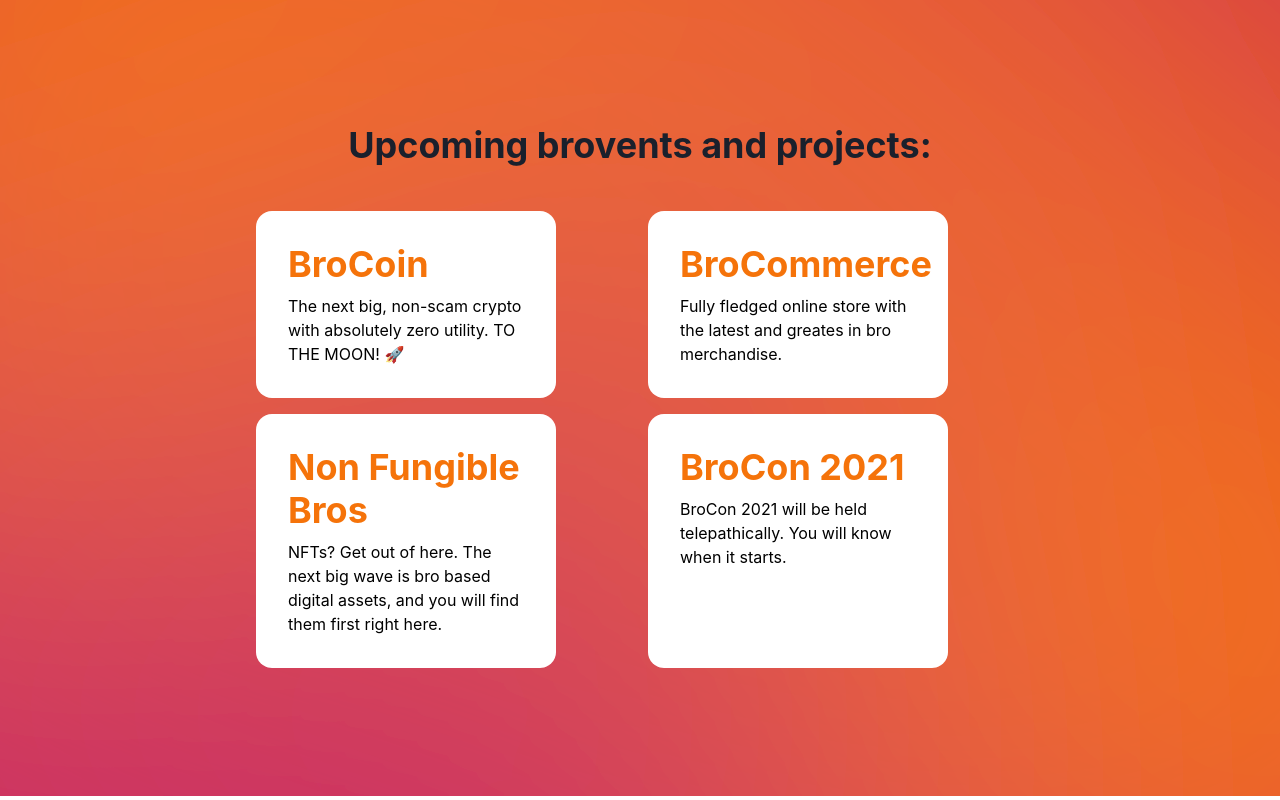
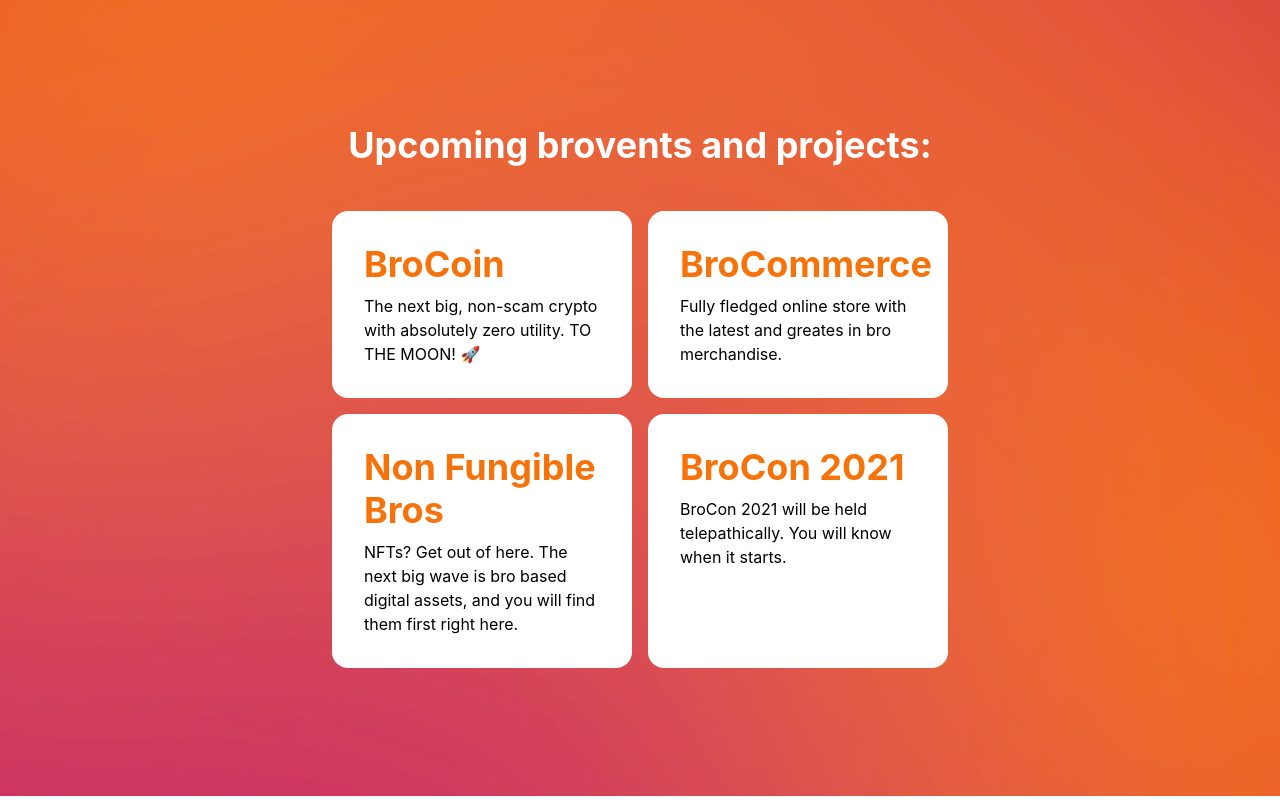
Before and after one commit to brogramming-sigmas/brogramming, a Next.js app: page / in a window 1280 px wide. Shown: the part 1620-2420 px from the top of the page. Built offline with nearby package versions, Linux system fonts and the light colour scheme.

Commit message:
first commit

```diff
--- a/pages/index.js
+++ b/pages/index.js
@@ -8,12 +8,12 @@ export default function Home() {
     <>
       <VStack w="100%" bg="white" h="100%" spacing={0}>
         <VStack>
-          <Center className="spacer layer" minH="100vh" maxH="100vh" w="100%" maxW="100vw">
+          <Center className="spacer layer" minH="100vh" maxH="100vh" w="100%" maxW="100vw" p={8}>
             <Box display="flex" h="100%" w="100%" justifyContent="center" alignItems="center">
               <VStack>
                 <Heading color="black">👊 Brogramming 👊 </Heading>
                 <Heading color="#F5730A ">A mindset.</Heading>
-                <Heading color="black">Welcome to the brotherhood.</Heading>
+                <Heading color="black" textAlign="center">Welcome to the brotherhood.</Heading>
               </VStack>
             </Box>
           </Center>
@@ -42,11 +42,12 @@ export default function Home() {
 
               </VStack>
             </Box>
-          </Center><Center className="spacer layer-g" minH="100vh" h="100%" w="100%" maxW="100vw" alignItems="center" p={16}>
+          </Center>
+          <Center className="spacer layer-g" minH="100vh" h="100%" w="100%" maxW="100vw" alignItems="center" p={16}>
             <Box display="flex" h="100%" w="100%" justifyContent="center" alignItems="center">
-              <VStack alignItems="center">
-                <Heading mb="1em">Upcoming brovents and projects:</Heading>
-                <SimpleGrid columns={[1, 1, 1, 2, 2, 3]} w="60vw" spacing="16px">
+              <VStack alignItems="center" w="100%">
+                <Heading color="white" mb="1em">Upcoming brovents and projects:</Heading>
+                <SimpleGrid columns={[1, 1, 1, 2, 2, 3]} spacing="16px">
                   <Box rounded="2xl" h="auto" w="300px" bg="white" p={8}>
                     <VStack textAlign="left" alignItems="start">
                       <Heading color="#F5730A">BroCoin</Heading>
@@ -79,12 +80,12 @@ export default function Home() {
           <Box display="flex" flexDirection="column" alignContent="center" className="spacer" minH="40vh" h="100%" w="100%" maxW="100vw" alignItems="center" p={16}>
             <VStack alignItems="center">
               <Heading mb="1em" color="#F5730A">Contacting a bro:</Heading>
-              <Heading size="lg" mb="1em" color="black">If you would like to contact a bro, simply think a thought.</Heading>
+              <Heading textAlign="center" size="lg" mb="1em" color="black">If you would like to contact a bro, simply think a thought.</Heading>
             </VStack>
             <Spacer>
             </Spacer>
 
-            <Heading color="black">Brogramming. Copyright 2021.</Heading>
+            <Heading textAlign="center" color="black">Brogramming. Copyright 2021.</Heading>
 
           </Box>
         </VStack>
```
